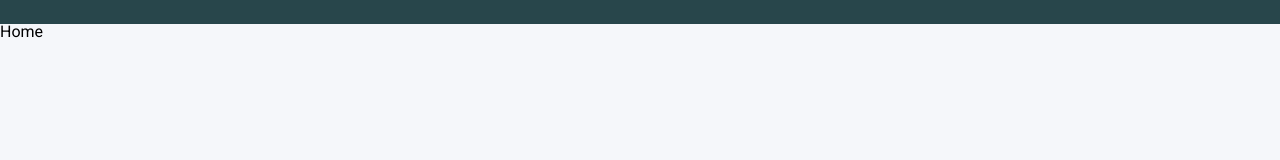
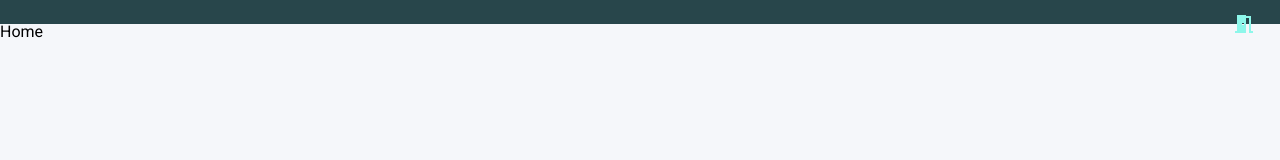
Before and after one commit to dvidak/HealthyCampus, a React (Create React App) app in the folder front/: page / in a window 1280 px wide. Shown: the top 160 px of the page. Built offline with nearby package versions, Linux system fonts and the light colour scheme; sample sign-in values are in the browser's storage.

Commit message:
Add logout button

```diff
--- a/front/src/sass/components/_navigation.scss
+++ b/front/src/sass/components/_navigation.scss
@@ -11,12 +11,19 @@
   &.top {
     margin-top: 50px;
   }
+
+  .logout-button {
+    color: #{$text-color};
+    animation: none;
+    right: 12px;
+  }
 }
 
 .navigation {
   display: flex;
   justify-content: flex-start;
   padding: 12px;
+  align-items: center;
   background-color: #{$base-color-1};
 
   .navigation-item {
@@ -43,6 +50,12 @@
       width: 100%;
       padding: 16px;
       text-align: center;
+    }
+
+    .logout-button {
+      animation: none;
+      position: unset;
+      right: unset;
     }
   }
 }
--- a/front/src/services/auth.ts
+++ b/front/src/services/auth.ts
@@ -9,9 +9,16 @@ const signUp = async (data: SignUpData) => {
   return await postAuth('auth/signUp', data);
 };
 
+const logout = () => {
+  localStorage.removeItem('role');
+  localStorage.removeItem('userId');
+  localStorage.removeItem('token');
+};
+
 const authService = {
   login,
   signUp,
+  logout,
 };
 
 export default authService;
--- a/front/src/ui/components/Navigation.tsx
+++ b/front/src/ui/components/Navigation.tsx
@@ -6,8 +6,11 @@ import { useMedia } from 'react-use';
 
 import classNames from 'classnames';
 import NavigationMenu from './NavigationMenu';
+import authService from '../../services/auth';
+import { useHistory } from 'react-router-dom';
 
 const Navigation = () => {
+  const history = useHistory();
   const isMobile = useMedia('(max-width: 767px)');
   const [isVisible, setIsVisible] = useState(true);
 
@@ -29,6 +32,11 @@ const Navigation = () => {
     }
   };
 
+  const onLogoutClick = () => {
+    authService.logout();
+    history.push('/login');
+  };
+
   return (
     <div
       className={classNames('navigation-container', {
@@ -45,7 +53,12 @@ const Navigation = () => {
           <ClearIcon />
         </IconButton>
       )}
-      {isVisible && <NavigationMenu onNavItemClick={onNavItemClick} />}
+      {isVisible && (
+        <NavigationMenu
+          onNavItemClick={onNavItemClick}
+          onLogoutClick={onLogoutClick}
+        />
+      )}
     </div>
   );
 };
--- a/front/src/ui/components/NavigationMenu.tsx
+++ b/front/src/ui/components/NavigationMenu.tsx
@@ -1,16 +1,20 @@
+import { IconButton } from '@material-ui/core';
+import MeetingRoomIcon from '@material-ui/icons/MeetingRoom';
+import React from 'react';
+import { Role } from '../../models/User';
+import { NavItem, navItems } from '../shared/navItems';
 import NavigationItem from './NavigationItem';
-import { NavItem, navItems } from '../shared/navItems';
-import { Role } from '../../models/User';
 
 interface Props {
   onNavItemClick: () => void;
+  onLogoutClick: () => void;
 }
 
-const NavigationMenu = ({ onNavItemClick }: Props) => {
+const NavigationMenu = ({ onNavItemClick, onLogoutClick }: Props) => {
   const role = ((localStorage.getItem('role') as unknown) as Role) || Role.NONE;
 
   return (
-    <div className={`navigation`}>
+    <div className="navigation">
       {navItems.map((navItem: NavItem) =>
         navItem.roles.includes(role) ? (
           <NavigationItem
@@ -20,6 +24,15 @@ const NavigationMenu = ({ onNavItemClick }: Props) => {
           ></NavigationItem>
         ) : null,
       )}
+      {role !== Role.NONE ? (
+        <IconButton
+          color="secondary"
+          onClick={onLogoutClick}
+          className="logout-button"
+        >
+          <MeetingRoomIcon />
+        </IconButton>
+      ) : null}
     </div>
   );
 };
```
Also changed, not shown: 1 other file (tests, documents, lock files or other folders).
